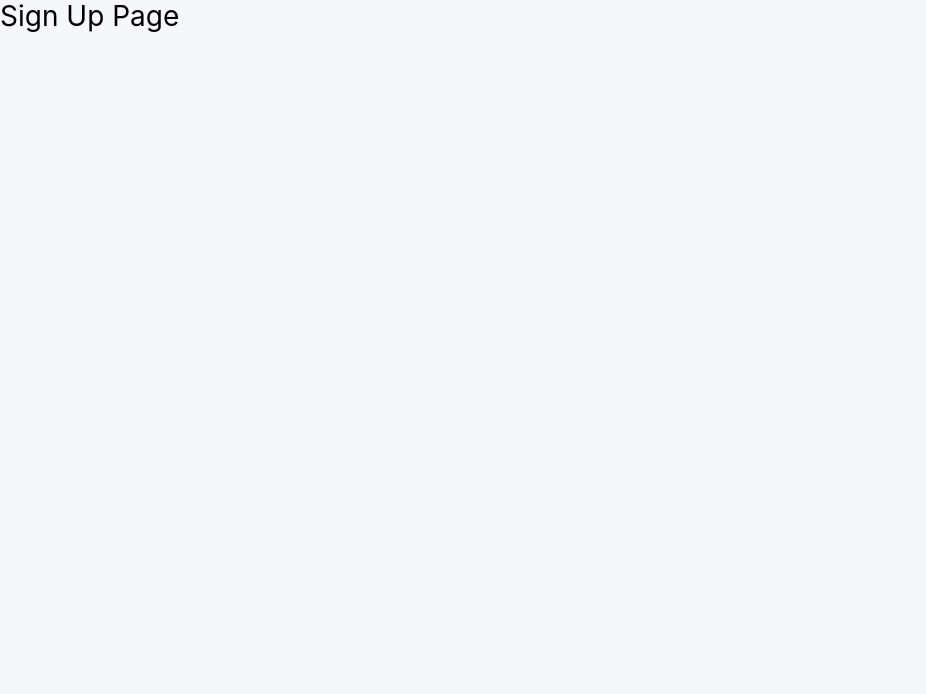
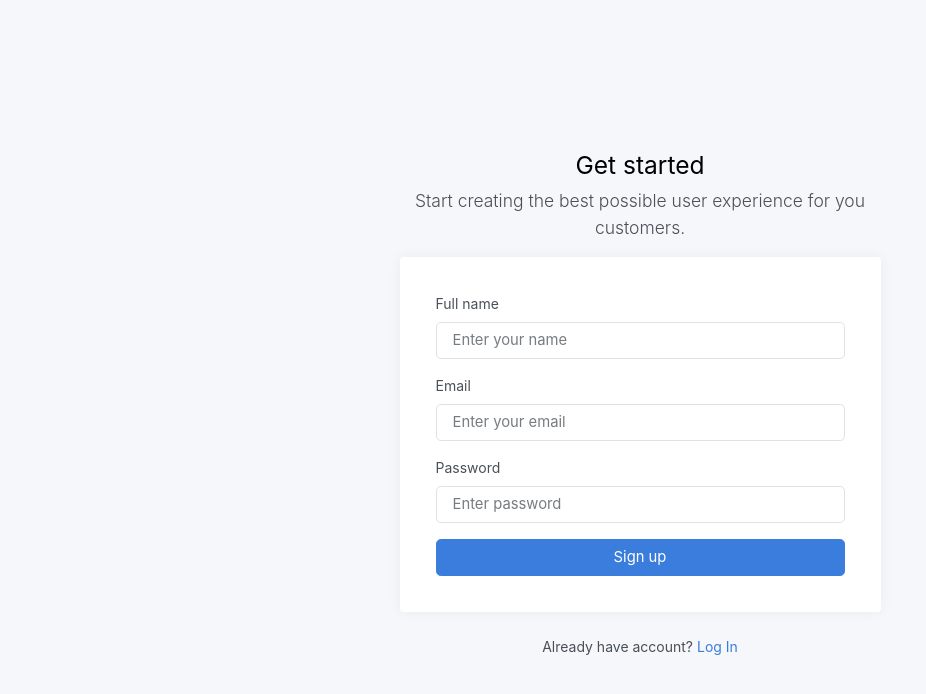
Before and after one commit to MuhammdRehman/Assignment2, a React (Vite) app: page /sign-up in a window 1280 px wide. Shown: the top 694 px of the page, without its empty margins (0-926 px from the left). Built offline with nearby package versions, Linux system fonts and the light colour scheme.

Commit message:
Add SignUp component in project

```diff
--- a/src/App.jsx
+++ b/src/App.jsx
@@ -3,6 +3,7 @@ import { BrowserRouter as Router, Route, Routes } from "react-router-dom";
 import Signin from "./components/signin";
 import Profile from "./components/profile";
 import Dashboard from "./components/Dashboard";
+import Signup from "./components/signup";
 
 const App = () => {
   return (
@@ -12,7 +13,8 @@ const App = () => {
           <Route path="/signin" element={<Signin/>} />
           <Route path="/" element={<Dashboard />} />
           <Route path="/profile" element={<Profile/>} />
-          <Route path="/sign-up" element={<h1>Sign Up Page</h1>} />
+          <Route path="/sign-up" element={<Signup/>} />
+          <Route path="/dashboard" element={<Dashboard/>}/>
           <Route path="/blank" element={<h1>Blank Page</h1>} />
           <Route path="*" element={<h1>404: Page Not Found</h1>} />
         </Routes>
--- /dev/null
+++ b/src/components/signup.jsx
@@ -0,0 +1,52 @@
+import React from 'react'
+
+function Signup() {
+    return (
+        <main class="d-flex w-100">
+            <div class="container d-flex flex-column">
+                <div class="row vh-100">
+                    <div class="col-sm-10 col-md-8 col-lg-6 col-xl-5 mx-auto d-table h-100">
+                        <div class="d-table-cell align-middle">
+
+                            <div class="text-center mt-4">
+                                <h1 class="h2">Get started</h1>
+                                <p class="lead">
+                                    Start creating the best possible user experience for you customers.
+                                </p>
+                            </div>
+
+                            <div class="card">
+                                <div class="card-body">
+                                    <div class="m-sm-3">
+                                        <form>
+                                            <div class="mb-3">
+                                                <label class="form-label">Full name</label>
+                                                <input class="form-control form-control-lg" type="text" name="name" placeholder="Enter your name" />
+                                            </div>
+                                            <div class="mb-3">
+                                                <label class="form-label">Email</label>
+                                                <input class="form-control form-control-lg" type="email" name="email" placeholder="Enter your email" />
+                                            </div>
+                                            <div class="mb-3">
+                                                <label class="form-label">Password</label>
+                                                <input class="form-control form-control-lg" type="password" name="password" placeholder="Enter password" />
+                                            </div>
+                                            <div class="d-grid gap-2 mt-3">
+                                                <a href="index.html" class="btn btn-lg btn-primary">Sign up</a>
+                                            </div>
+                                        </form>
+                                    </div>
+                                </div>
+                            </div>
+                            <div class="text-center mb-3">
+                                Already have account? <a href="pages-sign-in.html">Log In</a>
+                            </div>
+                        </div>
+                    </div>
+                </div>
+            </div>
+        </main>
+    )
+}
+
+export default Signup;
```
